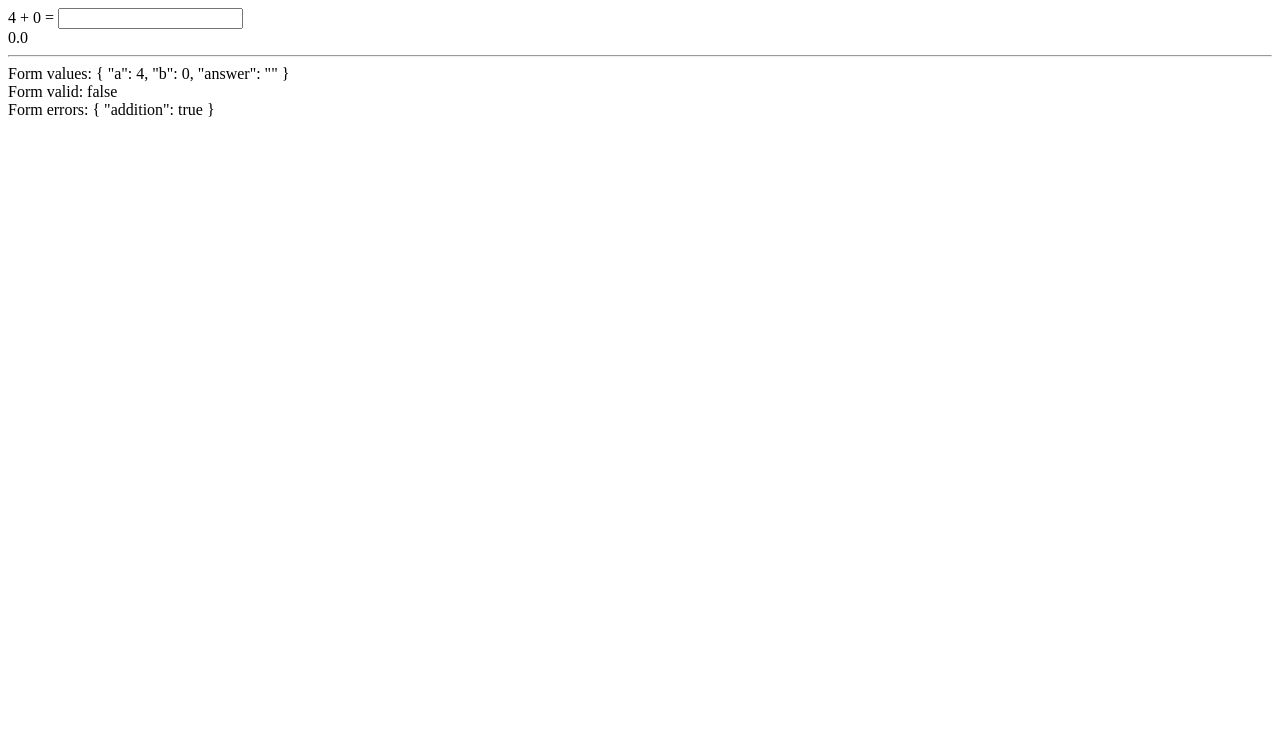
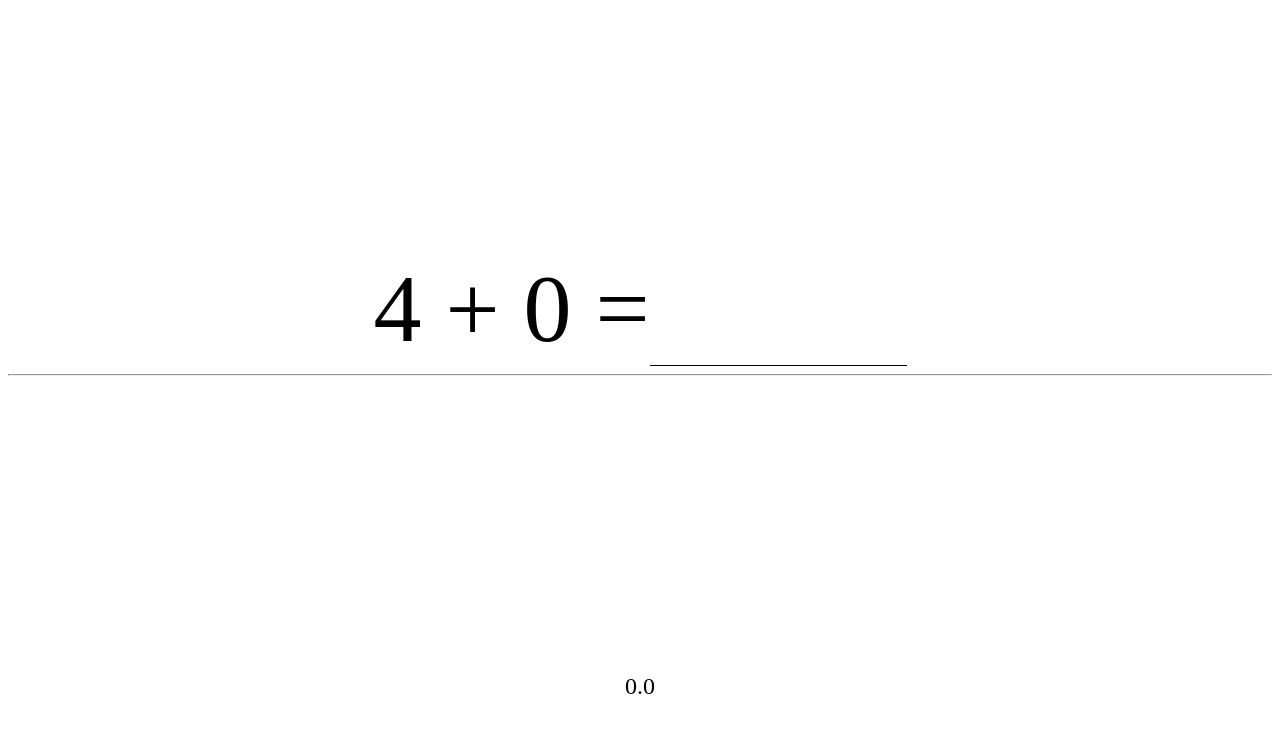
Before and after one commit to leungwoo/MathGame, an Angular app: page / in a window 1280 px wide. Shown: the top 732 px of the page. Built offline with nearby package versions, Linux system fonts and the light colour scheme.

Commit message:
styling added

```diff
--- a/src/app/equation/equation.component.css
+++ b/src/app/equation/equation.component.css
@@ -0,0 +1,26 @@
+form {
+  margin-top: 20%;
+  display: flex;
+  justify-content: center;
+  font-size: 96px;
+}
+
+input {
+  font-size: 96px;
+  border: none;
+  border-bottom: 1px solid black;
+  width: 20%;
+  text-align: center;
+}
+input:focus {
+  outline: none;
+}
+
+.stats {
+  position: absolute;
+  bottom: 100px;
+  left: 0;
+  right: 0px;
+  text-align: center;
+  font-size: 24px;
+}
--- a/src/app/equation/equation.component.html
+++ b/src/app/equation/equation.component.html
@@ -1,10 +1,12 @@
 <form [formGroup]="mathForm">
-  {{ a }} + {{ b }} =
+  <div class="equation">{{ a }} + {{ b }} =</div>
   <input formControlName="answer" />
 </form>
-{{ secondsPerSolution | number: "1.1-3" }}
+<div class="stats">
+  {{ secondsPerSolution | number: "1.1-3" }}
+</div>
 <hr />
 
-<div>Form values: {{ mathForm.value | json }}</div>
+<!-- <div>Form values: {{ mathForm.value | json }}</div>
 <div>Form valid: {{ mathForm.valid }}</div>
-<div>Form errors: {{ mathForm.errors | json }}</div>
+<div>Form errors: {{ mathForm.errors | json }}</div> -->
```
